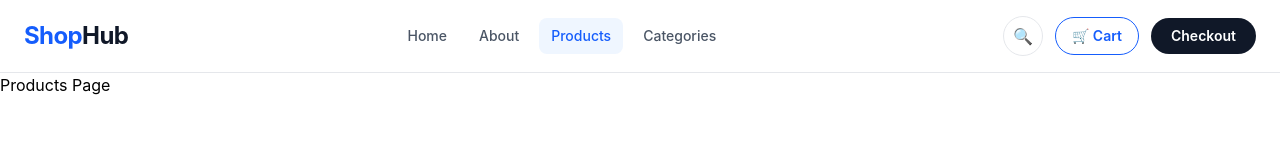
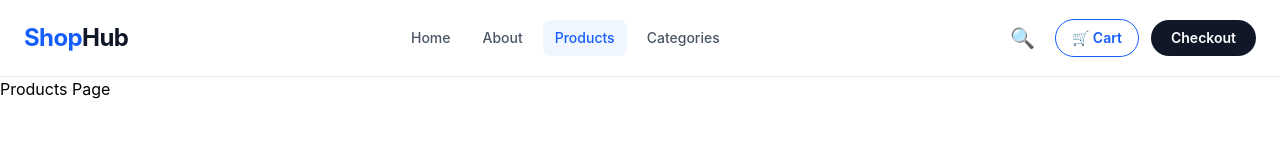
Before and after one commit to saraehrari/E-Commerce-Store, a React (Vite) app in the folder E-Commerce-Store/: page /products in a window 1280 px wide. Shown: the top 160 px of the page. Built offline with nearby package versions, Linux system fonts and the light colour scheme; no server answers.

Commit message:
Update Navbar.jsx

```diff
--- a/E-Commerce-Store/src/Components/Navbar.jsx
+++ b/E-Commerce-Store/src/Components/Navbar.jsx
@@ -3,7 +3,7 @@ import { NavLink } from "react-router-dom";
 
 export default function Navbar() {
   const [showSearch, setShowSearch] = useState(false);
-
+  const [search,setSearch] = useState("");
   const navClass = ({ isActive }) =>
     `px-3 py-2 rounded-lg text-sm font-medium transition ${
       isActive
@@ -56,13 +56,27 @@ export default function Navbar() {
               />
             )}
 
-            <button
-              onClick={() => setShowSearch(!showSearch)}
-              className="ml-2 flex h-10 w-10 items-center justify-center rounded-full border border-gray-200 bg-white text-gray-600 transition hover:border-blue-500 hover:bg-blue-50 hover:text-blue-600"
-            >
-              🔍
-            </button>
+
+
+               <button
+    onClick={() => setShowSearch(!showSearch)}
+    className="text-xl p-2 hover:bg-gray-100 rounded-full"
+  >
+    🔍
+  </button>
+
+  {showSearch && (
+    <input
+      type="text"
+      value={search}
+      placeholder="Search Products"
+      onChange={(e) => setSearch(e.target.value)}
+      className="border border-gray-300 rounded-lg px-3 py-2 outline-none focus:ring-2 focus:ring-blue-500"
+    />
+  )}
           </div>
+
+
 
           {/* Cart */}
           <NavLink
```
